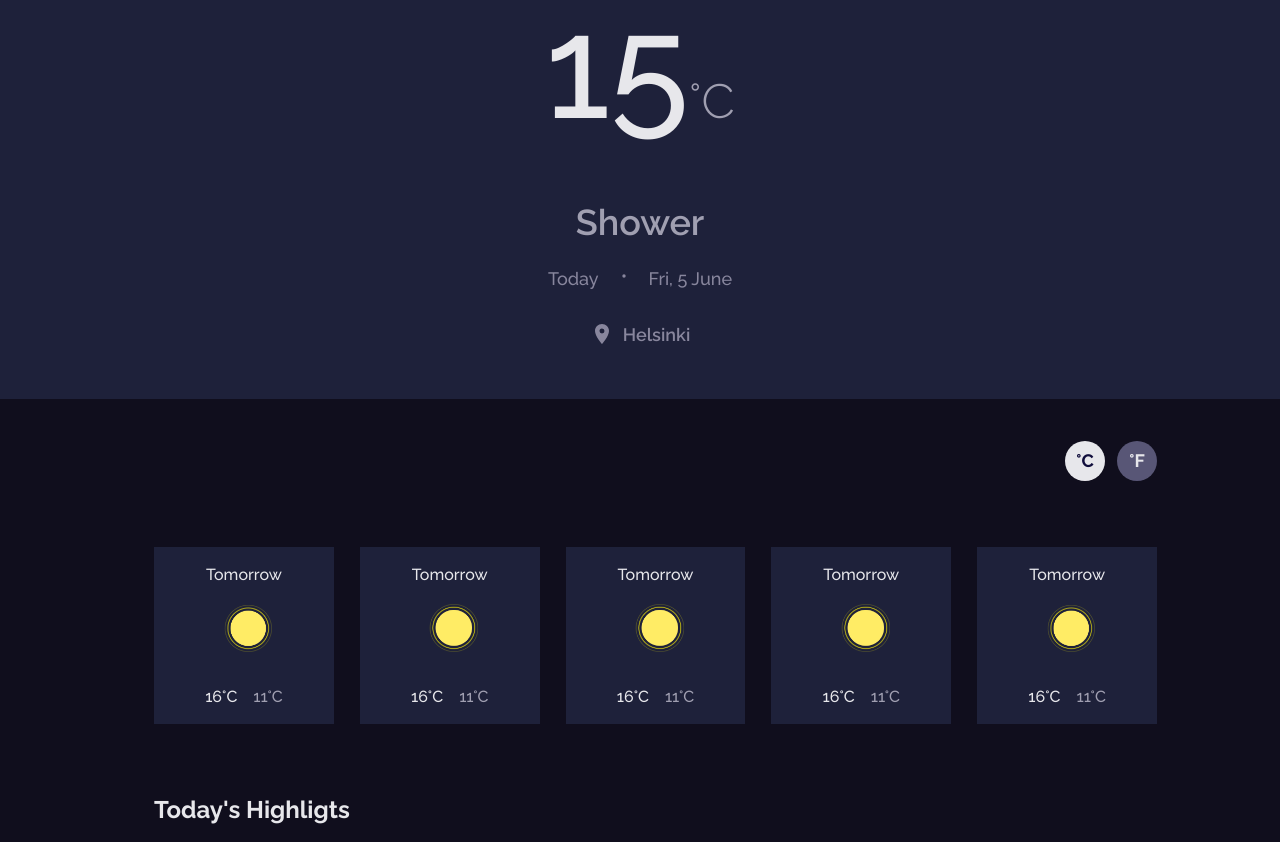
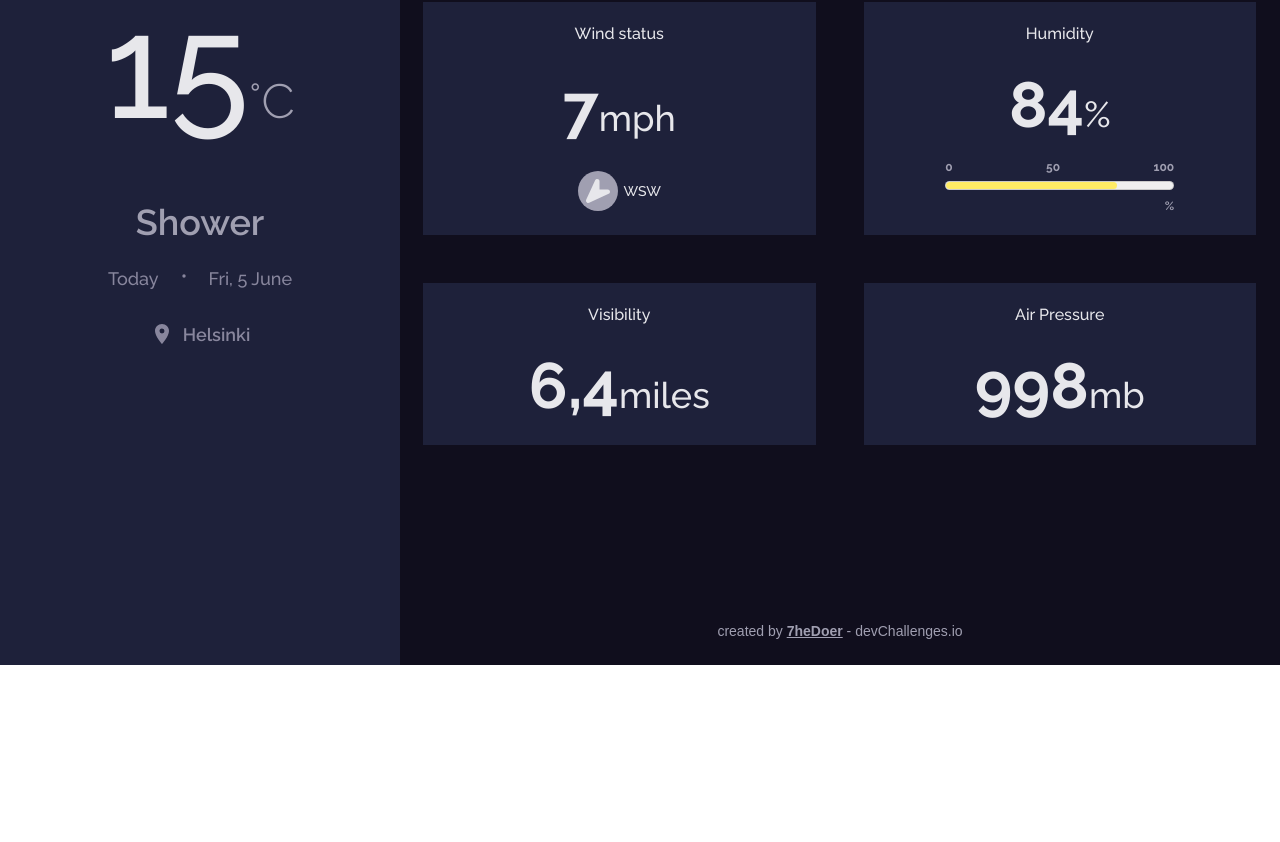
Before and after one commit to HIIfeanyichukwu/weather-app, a React (Vite) app: page / in a window 1280 px wide. Shown: the part 455-1297 px from the top of the page. After the commit the page ends 1120 px from the top, so only its background shows below. Built offline with nearby package versions, Linux system fonts and the light colour scheme.

Commit message:
UI without functionality across sizes within specified size range done without functionality, now to break into smaller components

```diff
--- a/src/App.jsx
+++ b/src/App.jsx
@@ -7,20 +7,18 @@ import Main from './Components/Layout/Main'
 
 const Div = styled.div`
   display: grid;
-  @media (min-width: 1440px) {
-    grid-template-columns: minmax(459px, 25%) 1fr;
+  block-size: 100vh;
+  inline-size: 100%;
 
-    &::-webkit-scrollbar {
-      // display: none;
-    }
+  @media (min-width: 1024px) {
+    grid-template-columns: minmax(300px, 20%) 1fr;
+  }
 
-    .sidebar::-webkit-scrollbar {
-      // display: none;
-    }
+  @media (min-width: 1280px) {
 
-    .sidebar {
-      // scrollbar-width: none;
-    }
+    grid-template-columns: minmax(400px, 25%) 1fr;
+
+
   }
 `
 
--- a/src/Components/Layout/Aside.jsx
+++ b/src/Components/Layout/Aside.jsx
@@ -7,7 +7,6 @@ import lightcloud from '../../assets/LightCloud.png'
 
 const SideBar = styled.aside`
     padding-block-start: 42px;
-    overflow-x: hidden;
     background-color: rgba(30, 33, 58, 1);
     background-blend-mode: overlay;
     font-family: "Raleway", sans-serif;
@@ -23,6 +22,11 @@ const SideBar = styled.aside`
         justify-content: space-between;
         align-items: center;
         margin-block-end: 31px;
+        margin-inline: 46px;
+
+        @media (min-width: 1024px) {
+            margin-inline: 20px;
+        }
     }
 
     .aside-main {
@@ -98,15 +102,15 @@ const SideBar = styled.aside`
 
     @media (min-width: 1440px) {
         .aside-nav {
-            padding-inline: 46px;
+            // padding-inline: 46px;
         }
 
-        .aside-main {
-            .today-weather-image-container {
-                inline-size: 100%;
-                block-size: 376px;
-            }
-        }
+        // .aside-main {
+        //     .today-weather-image-container {
+        //         inline-size: 100%;
+        //         block-size: 376px;
+        //     }
+        // }
     }
 `
 const Button = styled.button`
--- a/src/Components/Layout/Main.jsx
+++ b/src/Components/Layout/Main.jsx
@@ -6,6 +6,7 @@ import {FaLocationArrow} from 'react-icons/fa'
 const MainElement = styled.main`
     padding-block-start: 42px;
     background-color: #100e1d;
+    position: relative;
 
     img {
         inline-size: 100%;
@@ -13,7 +14,12 @@ const MainElement = styled.main`
 `
 
 const Div = styled.div`
-    margin-inline: 154px 123px;
+    // margin-inline: 154px 123px;
+    margin-inline: 23px 24px;
+
+    @media (min-width: 1440px) {
+        margin-inline: 154px 123px;
+    }
 
     .temp-toggle {
         display: flex;
@@ -51,14 +57,32 @@ const Button = styled.button`
 
 const Grid = styled.div`
     display: grid;
-    grid-template-columns: repeat(5, minmax(120px,1fr));
+    grid-template-columns: repeat(auto-fill, minmax(120px,1fr));
     gap: 26px;
     margin-block-end: 72px;
+    margin-inline: 54px;
+
+    @media (min-width: 375px) {
+        grid-template-columns: repeat(2, minmax(120px,1fr));
+    }
+
+    @media (min-width: 420px) {
+        grid-template-columns: repeat(auto-fill, minmax(120px,1fr));
+    }
+
+    @media (min-width: 1024px) {
+        grid-template-columns: repeat(auto-fit, minmax(120px,1fr));
+    }
+
+    @media (min-width: 1280px) {
+        grid-template-columns: repeat(5, minmax(120px, 1fr));
+    }
+
 `
 
 const Highlight = styled.section`
     font-family: "Raleway", sans-serif;
-    margin-block-end: 113px;
+    margin-block-end: 220px;
 
     .title-header {
         color: #e7e7eb;
@@ -70,8 +94,12 @@ const Highlight = styled.section`
 
     .highlights {
         display: grid;
-        grid-template-columns: repeat(2, minmax(328px, 1fr));
+        grid-template-columns: repeat(auto-fit, minmax(328px, 1fr));
         gap: 48px;
+
+        @media (min-width: 1024px) {
+            grid-template-columns: repeat(2, minmax(328px, 1fr));
+        }
 
         .section {
             background-color: #1E213A;
@@ -172,7 +200,10 @@ const Footer = styled.footer`
     line-height: 17px;
     color: #a09fb1;
     text-align: center;
-    margin-block-end: 25px;
+    position: absolute;
+    bottom: 25px;
+    right: 0;
+    left: 0;
 
     a {
         color: inherit;
@@ -184,6 +215,7 @@ const Main = () => {
   return (
     <MainElement className="main">
         <Div className='main-container'>
+
             <div className="temp-toggle">
                 <div className="temp-toggle-btns">
                     <Button className='light'>&deg;C</Button>
```
Also changed, not shown: src/index.css (line endings or trailing spaces).
